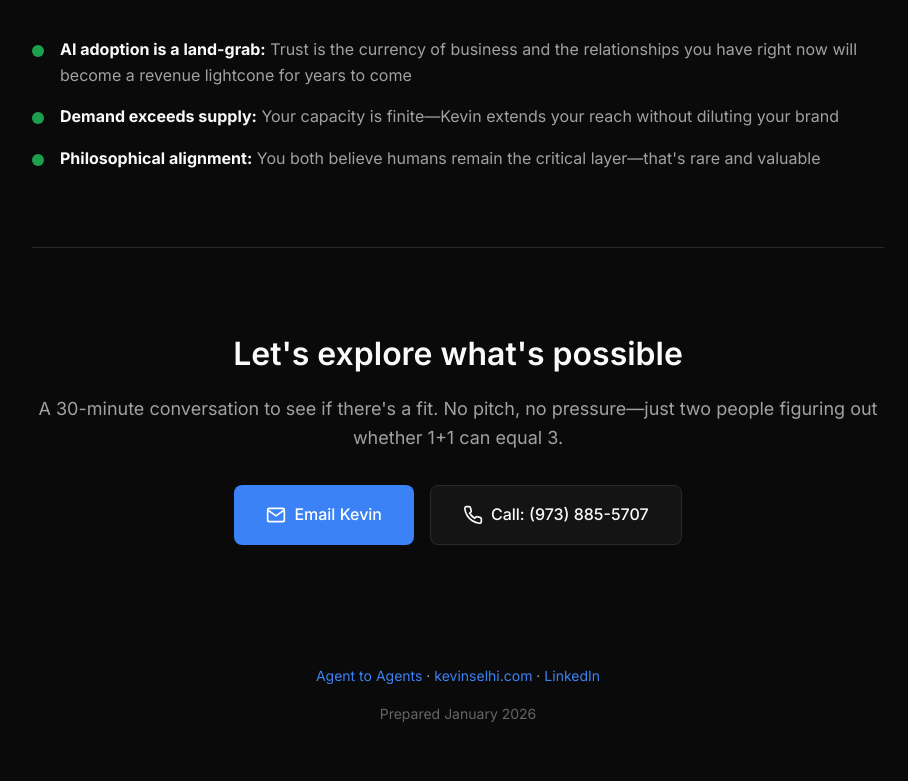
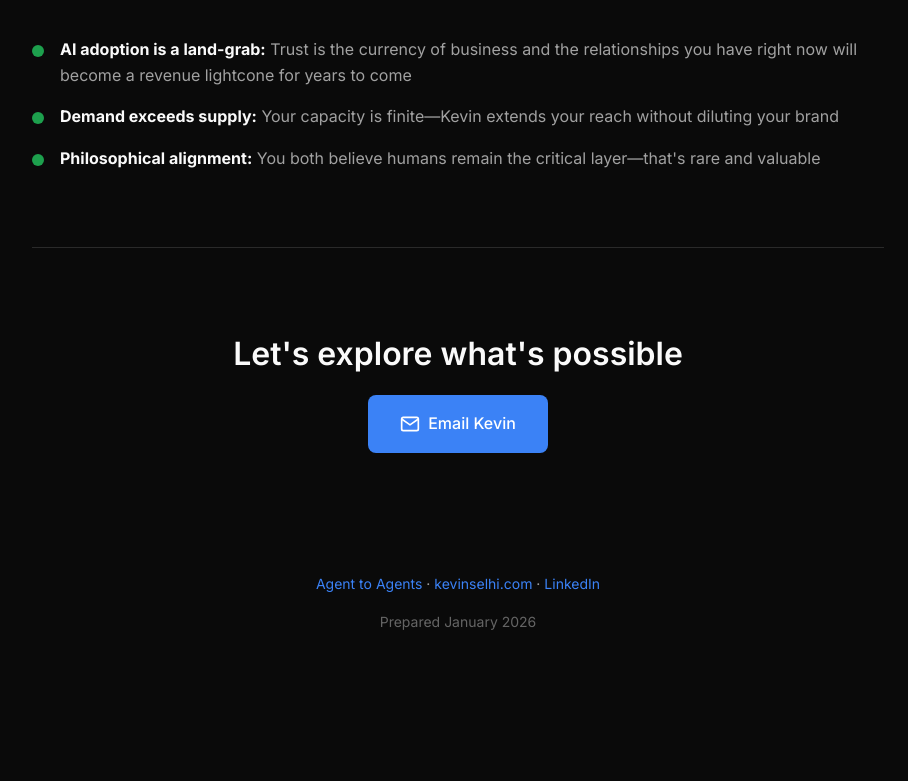
Before and after one commit to a2agents/a2agents.com, a website: page src/jmintel.html in a window 1280 px wide. Shown: the part 3582-4363 px from the top of the page, without its empty margins (182-1090 px from the left). After the commit the page ends 4272 px from the top, so only its background shows below. Drawn offline with Linux system fonts and the light colour scheme.

Commit message:
Simplify CTA section
Co-Authored-By: Claude Opus 4.5 <noreply@anthropic.com>

```diff
--- a/src/jmintel.html
+++ b/src/jmintel.html
@@ -522,7 +522,6 @@
 
         <section class="cta">
             <h2>Let's explore what's possible</h2>
-            <p>A 30-minute conversation to see if there's a fit. No pitch, no pressure&mdash;just two people figuring out whether 1+1 can equal 3.</p>
 
             <div class="cta-buttons">
                 <a href="mailto:kevin.selhi@gmail.com?subject=JMC%20x%20A2Agents%20Collaboration&body=Jim%2C%0A%0AI%27d%20love%20to%20find%2030%20minutes%20to%20explore%20whether%20there%27s%20a%20fit.%20What%20does%20your%20calendar%20look%20like%20this%20week%3F%0A%0AKevin" class="btn btn-primary">
@@ -531,12 +530,6 @@
                         <polyline points="22,6 12,13 2,6"/>
                     </svg>
                     Email Kevin
-                </a>
-                <a href="tel:+19738855707" class="btn btn-secondary">
-                    <svg width="20" height="20" viewBox="0 0 24 24" fill="none" stroke="currentColor" stroke-width="2">
-                        <path d="M22 16.92v3a2 2 0 0 1-2.18 2 19.79 19.79 0 0 1-8.63-3.07 19.5 19.5 0 0 1-6-6 19.79 19.79 0 0 1-3.07-8.67A2 2 0 0 1 4.11 2h3a2 2 0 0 1 2 1.72 12.84 12.84 0 0 0 .7 2.81 2 2 0 0 1-.45 2.11L8.09 9.91a16 16 0 0 0 6 6l1.27-1.27a2 2 0 0 1 2.11-.45 12.84 12.84 0 0 0 2.81.7A2 2 0 0 1 22 16.92z"/>
-                    </svg>
-                    Call: (973) 885-5707
                 </a>
             </div>
         </section>
```
